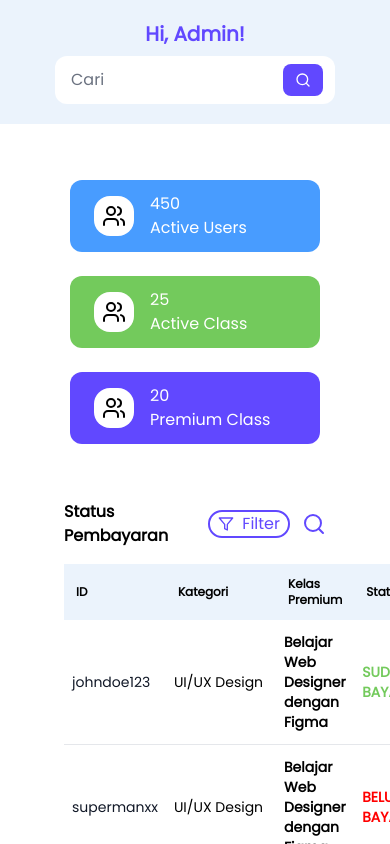
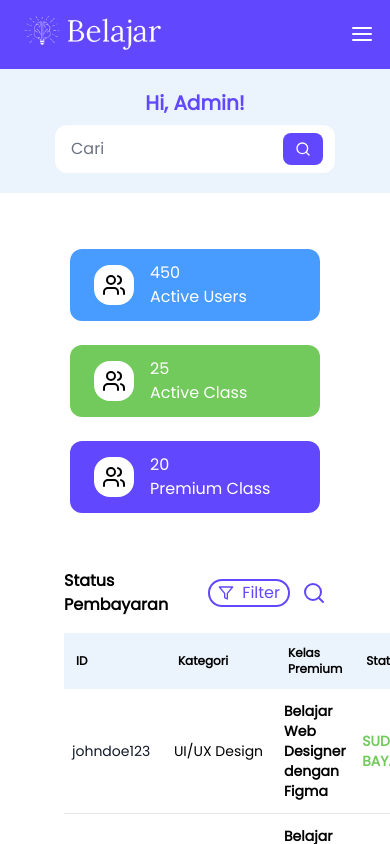
Before and after one commit to NelanJoe/final-project-fe-binar, a React (Vite) app: page /admin-dashboard in a window 390 px wide. Shown: the top 844 px of the page. Built offline with nearby package versions, Linux system fonts and the light colour scheme.

Commit message:
fix: fix responsive navbar in admin page

```diff
--- a/src/layouts/admin.layout.jsx
+++ b/src/layouts/admin.layout.jsx
@@ -1,28 +1,47 @@
+import { useState } from "react";
 import Logo from "@/assets/images/logo.png";
 import { AlignJustify as HamburgerIcon, X as CloseIcon } from "lucide-react";
 import PropTypes from "prop-types";
 import { Link } from "react-router-dom";
-import { useState } from "react";
 
 const AdminLayout = ({ children }) => {
-  const [isOpen, setIsOpen] = useState(false);
+  const [isMenuOpen, setIsMenuOpen] = useState(false);
 
-  const toggleNavbar = () => {
-    setIsOpen(!isOpen);
+  const toggleMenu = () => {
+    setIsMenuOpen(!isMenuOpen);
   };
 
   return (
     <main>
+      {/* Header with Hamburger Icon */}
+      <header className="sticky top-0 z-50 flex items-center justify-between p-4 text-white sm:p-0 sm:bg-inherit bg-dark-blue">
+        <Link to={"/admin-dashboard"}>
+          <img src={Logo} alt="Logo" width={160}  className="sm:hidden"/>
+        </Link>
+        <button
+          onClick={toggleMenu}
+          className="block text-2xl sm:hidden focus:outline-none"
+        >
+          {isMenuOpen ? <CloseIcon /> : <HamburgerIcon />}
+        </button>
+      </header>
+
+      {/* Sidebar */}
       <aside
         id="default-sidebar"
-        className="fixed top-0 left-0 z-40 w-64 h-screen transition-transform -translate-x-full sm:translate-x-0"
+        className={`fixed top-0 left-0 z-40 w-64 h-screen transition-transform ${
+          isMenuOpen ? "translate-x-0" : "-translate-x-full"
+        } sm:translate-x-0 bg-dark-blue`}
         aria-label="Sidebar"
       >
-        <div className="h-full py-4 overflow-y-auto bg-dark-blue">
+        <div className="h-full py-4 overflow-y-auto">
+          {/* Logo */}
           <Link to={"/admin-dashboard"}>
-            <img src={Logo} />
+            <img src={Logo} alt="Logo" className="hidden sm:block"/>
           </Link>
-          <ul className="space-y-2 font-medium">
+
+          {/* Menu */}
+          <ul className="space-y-2 font-medium pt-14 sm:pt-0">
             <li>
               <Link
                 to="/admin-dashboard"
@@ -52,6 +71,7 @@ const AdminLayout = ({ children }) => {
           </ul>
         </div>
       </aside>
+      {/* Content */}
       {children}
     </main>
   );
```
